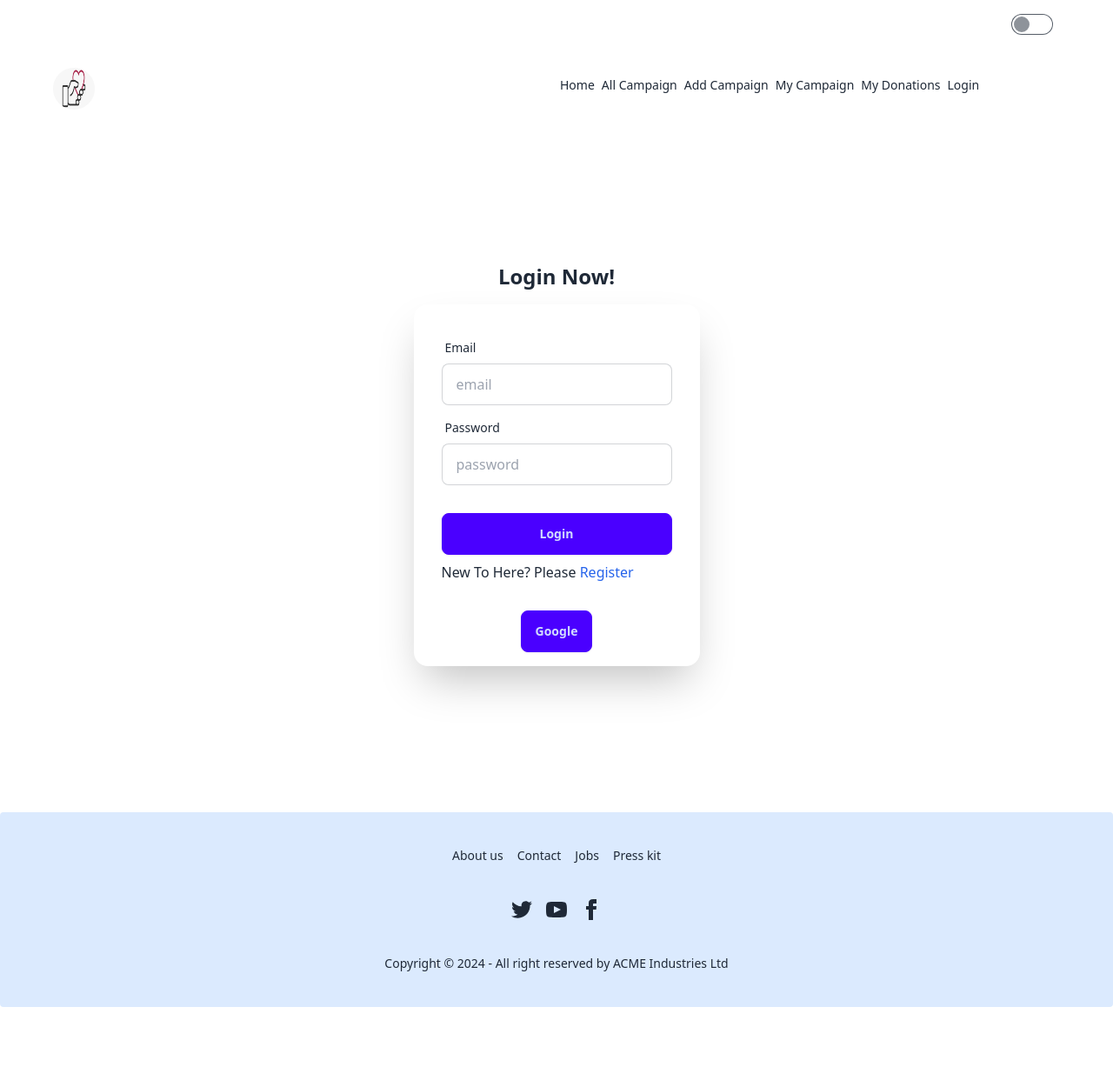
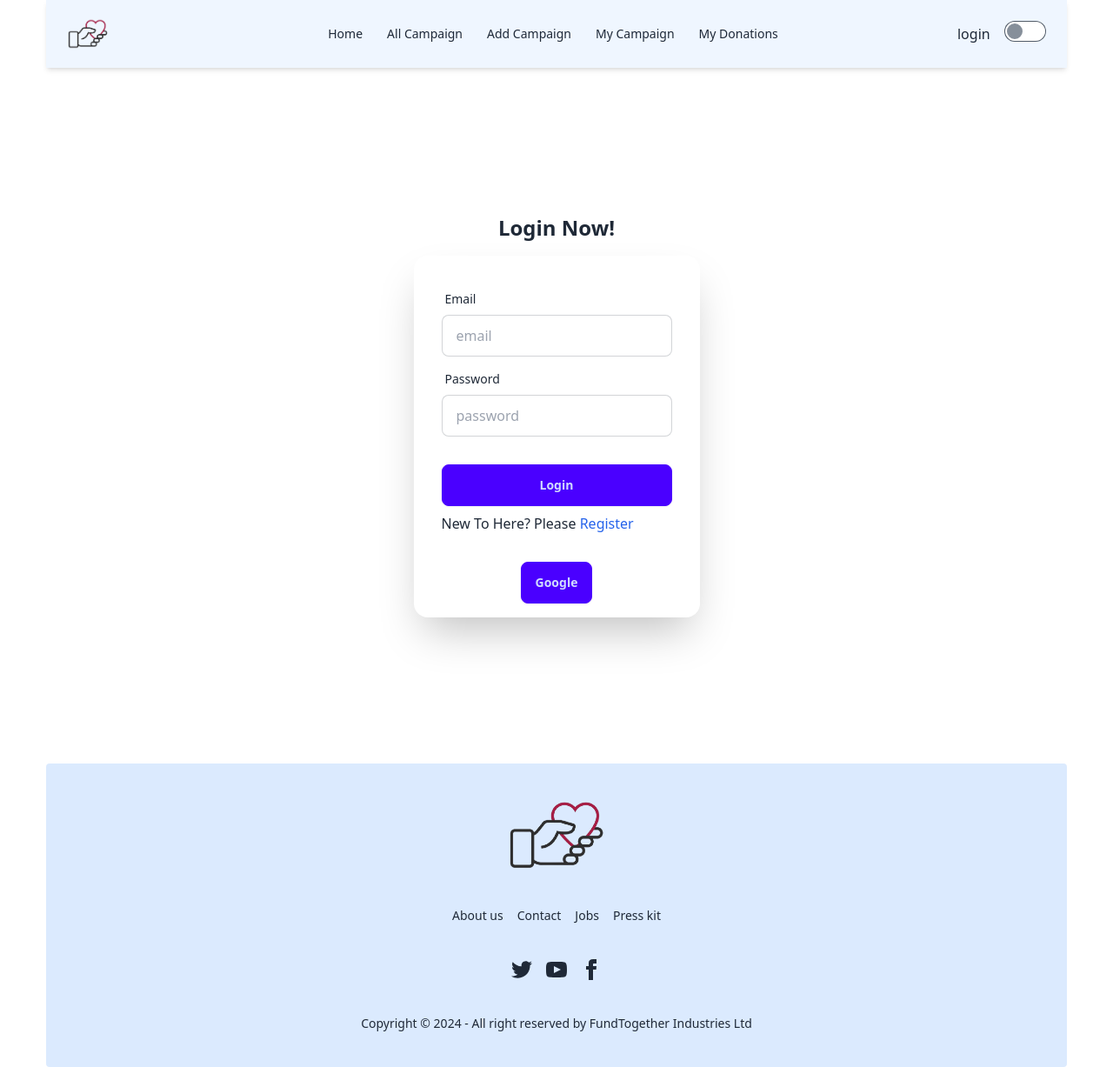
Before and after one commit to yousrahanif/Donation-Platform-Client, a React (Vite) app: page /login in a window 1280 px wide. Shown: the whole page at 87% size. Before the commit the page ends 1158 px from the top, so only its background shows below. Built offline with nearby package versions, Linux system fonts and the light colour scheme; no server answers.

Commit message:
new change

```diff
--- a/src/components/AllCampaign.jsx
+++ b/src/components/AllCampaign.jsx
@@ -1,97 +1,146 @@
+// import React, { useState } from 'react';
+// import { NavLink, useLoaderData } from 'react-router-dom';
+// import AllCampaignCards from './AllCampaignCards';
+
+// const AllCampaign = () => {
+//     const campaigns = useLoaderData()
+//     const [sortedCampaigns, setSortedCampaigns] = useState(campaigns);
+// const handleSort = ()=>{
+//     const sorted = [...campaigns].sort((a, b) => a.amount - b.amount);
+// setSortedCampaigns(sorted)
+// }
+//     return (
+// //         <div>
+// //               <div className='flex justify-center items-center'>
+// //              <button className='btn m-4' onClick={handleSort}>Sort</button>
+// //          </div>
+// //               <div className='flex justify-center  mb-4'>
+
+
+
+// //      <div className='mx-auto grid grid-cols-1 md:grid-cols-2 lg:grid-cols-3 gap-4'>
+// // {
+// // sortedCampaigns.map(campaign=><AllCampaignCards
+// // key={campaign._id}
+// // campaign={campaign}
+// // ></AllCampaignCards>)
+// // }
+
+// // </div>
+// //  </div>
+// //         </div>
+
+// <div className='mx-auto w-11/12'>
+//             {/* Sort Button */}
+//             <h1 className="text-3xl font-bold text-center p-4">All Campaigns!</h1>
+
+//             <div className="flex justify-center items-center">
+//                 <button className="btn m-4 bg-blue-100" onClick={handleSort}>Sort by Amount</button>
+//             </div>
+
+//             {/* Campaign Table */}
+//             <div className="overflow-x-auto">
+//                 <table className="table w-full">
+//                     <thead>
+//                         <tr>
+//                             <th></th>
+//                             <th>Title</th>
+//                             <th>Type</th>
+//                             <th>Description</th>
+//                             <th>Minimum Amount</th>
+//                             <th>Due Date</th>
+//                             <th>By</th>
+//                             <th>Actions</th>
+//                         </tr>
+//                     </thead>
+//                     <tbody>
+//                         {sortedCampaigns.map((campaign) => (
+//                             <tr key={campaign._id}>
+//                                 <td>
+//                                     <label>
+//                                         <input type="checkbox" className="checkbox" />
+//                                     </label>
+//                                 </td>
+//                                 <td>{campaign.title}</td>
+//                                 <td>
+//                                     <div className="badge ">{campaign.type}</div>
+//                                 </td>
+//                                 <td>{campaign.description}</td>
+//                                 <td>${campaign.amount}</td>
+//                                 <td>{campaign.deadline}</td>
+//                                 <td>{campaign.name}</td>
+//                                 <td>
+//                                     <NavLink to={`/allcampaigns/${campaign._id}`} className="btn bg-blue-100 btn-md">See More</NavLink>
+//                                 </td>
+//                             </tr>
+//                         ))}
+//                     </tbody>
+//                     {/* <tfoot>
+//                         <tr>
+//                             <th></th>
+//                             <th>Title</th>
+//                             <th>Type</th>
+//                             <th>Description</th>
+//                             <th>Minimum Amount</th>
+//                             <th>Due Date</th>
+//                             <th>By</th>
+//                             <th>Actions</th>
+//                         </tr>
+//                     </tfoot> */}
+//                 </table>
+//             </div>
+//         </div>
+
+
+//     );
+// };
+
+// export default AllCampaign;
+
 import React, { useState } from 'react';
-import { NavLink, useLoaderData } from 'react-router-dom';
+import { useLoaderData } from 'react-router-dom';
 import AllCampaignCards from './AllCampaignCards';
 
 const AllCampaign = () => {
-    const campaigns = useLoaderData()
+    const campaigns = useLoaderData();
     const [sortedCampaigns, setSortedCampaigns] = useState(campaigns);
-const handleSort = ()=>{
-    const sorted = [...campaigns].sort((a, b) => a.amount - b.amount);
-setSortedCampaigns(sorted)
-}
+
+    const handleSortAscending = () => {
+        const sorted = [...campaigns].sort((a, b) => a.amount - b.amount);
+        setSortedCampaigns(sorted);
+    };
+
+    const handleSortDescending = () => {
+        const sorted = [...campaigns].sort((a, b) => b.amount - a.amount);
+        setSortedCampaigns(sorted);
+    };
+
     return (
-//         <div>
-//               <div className='flex justify-center items-center'>
-//              <button className='btn m-4' onClick={handleSort}>Sort</button>
-//          </div>
-//               <div className='flex justify-center  mb-4'>
-
-
-
-//      <div className='mx-auto grid grid-cols-1 md:grid-cols-2 lg:grid-cols-3 gap-4'>
-// {
-// sortedCampaigns.map(campaign=><AllCampaignCards
-// key={campaign._id}
-// campaign={campaign}
-// ></AllCampaignCards>)
-// }
-
-// </div>
-//  </div>
-//         </div>
-
-<div className='mx-auto w-11/12'>
-            {/* Sort Button */}
+        <div className="mx-auto w-11/12">
+            {/* Page Header */}
             <h1 className="text-3xl font-bold text-center p-4">All Campaigns!</h1>
 
-            <div className="flex justify-center items-center">
-                <button className="btn m-4 bg-blue-100" onClick={handleSort}>Sort by Amount</button>
+            {/* Sort Buttons */}
+            <div className="flex justify-center items-center space-x-4">
+                <button
+                    className="btn m-4 bg-blue-100"
+                    onClick={handleSortAscending}>
+                    Sort Ascending
+                </button>
+                <button
+                    className="btn m-4 bg-blue-100"
+                    onClick={handleSortDescending}>
+                    Sort Descending
+                </button>
             </div>
 
-            {/* Campaign Table */}
-            <div className="overflow-x-auto">
-                <table className="table w-full">
-                    <thead>
-                        <tr>
-                            <th></th>
-                            <th>Title</th>
-                            <th>Type</th>
-                            <th>Description</th>
-                            <th>Minimum Amount</th>
-                            <th>Due Date</th>
-                            <th>By</th>
-                            <th>Actions</th>
-                        </tr>
-                    </thead>
-                    <tbody>
-                        {sortedCampaigns.map((campaign) => (
-                            <tr key={campaign._id}>
-                                <td>
-                                    <label>
-                                        <input type="checkbox" className="checkbox" />
-                                    </label>
-                                </td>
-                                <td>{campaign.title}</td>
-                                <td>
-                                    <div className="badge ">{campaign.type}</div>
-                                </td>
-                                <td>{campaign.description}</td>
-                                <td>${campaign.amount}</td>
-                                <td>{campaign.deadline}</td>
-                                <td>{campaign.name}</td>
-                                <td>
-                                    <NavLink to={`/allcampaigns/${campaign._id}`} className="btn bg-blue-100 btn-md">See More</NavLink>
-                                </td>
-                            </tr>
-                        ))}
-                    </tbody>
-                    {/* <tfoot>
-                        <tr>
-                            <th></th>
-                            <th>Title</th>
-                            <th>Type</th>
-                            <th>Description</th>
-                            <th>Minimum Amount</th>
-                            <th>Due Date</th>
-                            <th>By</th>
-                            <th>Actions</th>
-                        </tr>
-                    </tfoot> */}
-                </table>
+            {/* Campaign Cards */}
+            <div className="grid grid-cols-1 md:grid-cols-2 lg:grid-cols-3 gap-4">
+                {sortedCampaigns.map((campaign) => (
+                    <AllCampaignCards key={campaign._id} campaign={campaign} />
+                ))}
             </div>
         </div>
-
-
     );
 };
 
--- a/src/components/AllCampaignHome.jsx
+++ b/src/components/AllCampaignHome.jsx
@@ -16,7 +16,7 @@ const AllCampaignHome = () => {
 
 
 
-     <div className='mx-auto grid grid-cols-1 md:grid-cols-2 lg:grid-cols-3 gap-4'>
+     <div className='mx-auto grid grid-cols-1 md:grid-cols-2 lg:grid-cols-4 gap-2'>
  {
 sortedCampaigns.map(campaign=><AllCampaignCards
  key={campaign._id}
--- a/src/components/Footer.jsx
+++ b/src/components/Footer.jsx
@@ -1,9 +1,12 @@
 import React from 'react';
+import logo from '../assets/logo.png'
 
 const Footer = () => {
     return (
-        <div>
+        <div className='w-11/12 mx-auto'>
             <footer className="footer footer-center bg-blue-100 text-base-content rounded p-10">
+            <img className="w-48 rounded-full" src={logo} alt="" />
+
   <nav className="grid grid-flow-col gap-4">
     <a className="link link-hover">About us</a>
     <a className="link link-hover">Contact</a>
@@ -12,43 +15,70 @@ const Footer = () => {
   </nav>
   <nav>
   <div className="grid grid-flow-col gap-4">
-      <a>
+  {/* Twitter */}
+  <a
+    href="https://twitter.com"
+    target="_blank"
+    rel="noopener noreferrer"
+    aria-label="Visit Twitter"
+  >
     <svg
       xmlns="http://www.w3.org/2000/svg"
       width="24"
       height="24"
       viewBox="0 0 24 24"
-          className="fill-current">
+      className="fill-current"
+    >
       <path
-            d="M24 4.557c-.883.392-1.832.656-2.828.775 1.017-.609 1.798-1.574 2.165-2.724-.951.564-2.005.974-3.127 1.195-.897-.957-2.178-1.555-3.594-1.555-3.179 0-5.515 2.966-4.797 6.045-4.091-.205-7.719-2.165-10.148-5.144-1.29 2.213-.669 5.108 1.523 6.574-.806-.026-1.566-.247-2.229-.616-.054 2.281 1.581 4.415 3.949 4.89-.693.188-1.452.232-2.224.084.626 1.956 2.444 3.379 4.6 3.419-2.07 1.623-4.678 2.348-7.29 2.04 2.179 1.397 4.768 2.212 7.548 2.212 9.142 0 14.307-7.721 13.995-14.646.962-.695 1.797-1.562 2.457-2.549z"></path>
+        d="M24 4.557c-.883.392-1.832.656-2.828.775 1.017-.609 1.798-1.574 2.165-2.724-.951.564-2.005.974-3.127 1.195-.897-.957-2.178-1.555-3.594-1.555-3.179 0-5.515 2.966-4.797 6.045-4.091-.205-7.719-2.165-10.148-5.144-1.29 2.213-.669 5.108 1.523 6.574-.806-.026-1.566-.247-2.229-.616-.054 2.281 1.581 4.415 3.949 4.89-.693.188-1.452.232-2.224.084.626 1.956 2.444 3.379 4.6 3.419-2.07 1.623-4.678 2.348-7.29 2.04 2.179 1.397 4.768 2.212 7.548 2.212 9.142 0 14.307-7.721 13.995-14.646.962-.695 1.797-1.562 2.457-2.549z"
+      ></path>
     </svg>
   </a>
-      <a>
+
+  {/* YouTube */}
+  <a
+    href="https://youtube.com"
+    target="_blank"
+    rel="noopener noreferrer"
+    aria-label="Visit YouTube"
+  >
     <svg
       xmlns="http://www.w3.org/2000/svg"
       width="24"
       height="24"
       viewBox="0 0 24 24"
-          className="fill-current">
+      className="fill-current"
+    >
       <path
-            d="M19.615 3.184c-3.604-.246-11.631-.245-15.23 0-3.897.266-4.356 2.62-4.385 8.816.029 6.185.484 8.549 4.385 8.816 3.6.245 11.626.246 15.23 0 3.897-.266 4.356-2.62 4.385-8.816-.029-6.185-.484-8.549-4.385-8.816zm-10.615 12.816v-8l8 3.993-8 4.007z"></path>
+        d="M19.615 3.184c-3.604-.246-11.631-.245-15.23 0-3.897.266-4.356 2.62-4.385 8.816.029 6.185.484 8.549 4.385 8.816 3.6.245 11.626.246 15.23 0 3.897-.266 4.356-2.62 4.385-8.816-.029-6.185-.484-8.549-4.385-8.816zm-10.615 12.816v-8l8 3.993-8 4.007z"
+      ></path>
     </svg>
   </a>
-      <a>
+
+  {/* Facebook */}
+  <a
+    href="https://facebook.com"
+    target="_blank"
+    rel="noopener noreferrer"
+    aria-label="Visit Facebook"
+  >
     <svg
       xmlns="http://www.w3.org/2000/svg"
       width="24"
       height="24"
       viewBox="0 0 24 24"
-          className="fill-current">
+      className="fill-current"
+    >
       <path
-            d="M9 8h-3v4h3v12h5v-12h3.642l.358-4h-4v-1.667c0-.955.192-1.333 1.115-1.333h2.885v-5h-3.808c-3.596 0-5.192 1.583-5.192 4.615v3.385z"></path>
+        d="M9 8h-3v4h3v12h5v-12h3.642l.358-4h-4v-1.667c0-.955.192-1.333 1.115-1.333h2.885v-5h-3.808c-3.596 0-5.192 1.583-5.192 4.615v3.385z"
+      ></path>
     </svg>
   </a>
 </div>
+
   </nav>
   <aside>
-    <p>Copyright © {new Date().getFullYear()} - All right reserved by ACME Industries Ltd</p>
+    <p>Copyright © {new Date().getFullYear()} - All right reserved by FundTogether Industries Ltd</p>
   </aside>
 </footer>
         </div>
--- a/src/components/MyDonation.jsx
+++ b/src/components/MyDonation.jsx
@@ -42,7 +42,7 @@ const MyDonation = () => {
       }
 
     return (
-        <div >
+        <div className='w-11/12 mx-auto' >
             <h1 className="text-3xl font-bold text-center p-4">My Donation!</h1>
 
     <div className='flex justify-center mb-4'>
@@ -63,7 +63,7 @@ const MyDonation = () => {
          <span>Warning: You Have Not Donated Using This Login!</span>
        </div>
         ) : (
-          <div className='grid grid-cols-1 md:grid-cols-2 lg:grid-cols-3 gap-4 '>
+          <div className='grid grid-cols-1 md:grid-cols-2 lg:grid-cols-4 gap-2 '>
          {
              campaigns.map(campaign=><MyDonationCards
                 key={campaign._id}
--- a/src/components/Navbar.jsx
+++ b/src/components/Navbar.jsx
@@ -1,84 +1,179 @@
+
+
+
+// import React, { useContext, useState } from 'react';
+// import { Link, NavLink } from 'react-router-dom';
+// import logo from '../assets/logo.jpg'
+// import { AuthContext } from '../providers/Authprovider';
+// import { Tooltip } from 'react-tooltip'
+
+
+// const Navbar = () => {
+//   const {user, signOutUser} = useContext(AuthContext)
+
+//   const [theme, setTheme] = useState('light');
+//   const handleToggleTheme=()=>{
+//     setTheme(theme === 'light' ? 'dark' : 'light');
+//     document.documentElement.setAttribute('data-theme', theme === 'light' ? 'dark' : 'light')
+//   }
+//   const handleSignOut=()=>{
+//     signOutUser()
+//     .then(()=>{
+//       // console.log('user sign out successfully')
+//     })
+//     .catch(error=>{
+//       // console.log("Error", error.message)
+//     })
+//   }
+//     const navLinks =<>
+
+
+// <NavLink to="/" className="mr-2">Home</NavLink>
+
+// <NavLink to="/allcampaigns" className="mr-2">All Campaign</NavLink>
+// <NavLink to="/addCampaign" className="mr-2">Add Campaign</NavLink>
+
+// <NavLink to="/mycampaign"  className="mr-2">My Campaign</NavLink>
+// <NavLink to="/mydonation" className="mr-2">My Donations</NavLink>
+// {user ? (
+//               <div className=''>
+//                                 <NavLink onClick={handleSignOut} >Sign Out</NavLink>
+
+//                 {/* <div className="w-10  mr-2">
+//                   <img alt="User Avatar" src={user?.photoURL ||"https://i.ibb.co/kSMdsjQ/website.jpg"} className='w-12 h-12 rounded-full mt-2'/>
+//                 </div> */}
+
+
+
+// <div className="relative mr-4">
+//             <img
+//             id='photoUrlId'
+//               src={user.photoURL || "https://i.ibb.co/kSMdsjQ/website.jpg"}
+//               alt="User Avatar"
+//               className="w-12 h-12 rounded-full cursor-pointer"
+//             />
+//             <Tooltip anchorId="photoUrlId" place="top">
+//             {user?.displayName || 'Anonymous'}</Tooltip>
+
+//           </div>
+
+
+//               </div>
+//             ) : (
+//               <div>
+//                 <NavLink to="/login">
+//                   Login
+//                 </NavLink>
+//               </div>
+//             )}
+
+
+
+
+//     </>
+
+//     return (
+//         <div className='mx-auto w-11/12'>
+//           <div className='text-right m-4'>
+// <input onClick={handleToggleTheme} type="checkbox" value="synthwave" className="toggle theme-controller" />
+
+// </div>
+//             <div className="navbar bg-base-100">
+//   <div className="navbar-start">
+//     <div className="dropdown">
+//       <div tabIndex={0} role="button" className="btn btn-ghost lg:hidden">
+//         <svg
+//           xmlns="http://www.w3.org/2000/svg"
+//           className="h-5 w-5"
+//           fill="none"
+//           viewBox="0 0 24 24"
+//           stroke="currentColor">
+//           <path
+//             strokeLinecap="round"
+//             strokeLinejoin="round"
+//             strokeWidth="2"
+//             d="M4 6h16M4 12h8m-8 6h16" />
+//         </svg>
+
+//       </div>
+
+//       <ul
+//         tabIndex={0}
+//         className="menu menu-sm dropdown-content bg-base-100 rounded-box z-[1] mt-3 w-52 p-2 shadow">
+//         {
+//             navLinks
+//         }
+
+//       </ul>
+//     </div>
+
+// <Link to="/">
+// <img  src={logo} className='w-12 h-12 rounded-full mt-2' alt="" />
+// </Link>
+
+// </div>
+// {/* <NavLink className="text-red-500">FundTogether</NavLink> */}
+
+//   <div className="navbar-center hidden lg:flex">
+//     <ul className="menu menu-horizontal px-1">
+//     {
+//             navLinks
+//         }
+//     </ul>
+//   </div>
+
+
+// </div>
+//         </div>
+//     );
+// };
+
+// export default Navbar;
+
+
+
+
 
 
 
 import React, { useContext, useState } from 'react';
 import { Link, NavLink } from 'react-router-dom';
-import logo from '../assets/logo.jpg'
+import logo from '../assets/logo.png';
 import { AuthContext } from '../providers/Authprovider';
-import { Tooltip } from 'react-tooltip'
-
 
 const Navbar = () => {
-  const {user, signOutUser} = useContext(AuthContext)
+  const [theme, setTheme] = useState('light');
+  const handleToggleTheme = () => {
+    setTheme(theme === 'light' ? 'dark' : 'light');
+    document.documentElement.setAttribute('data-theme', theme === 'light' ? 'dark' : 'light');
+  };
 
-  const [theme, setTheme] = useState('light');
-  const handleToggleTheme=()=>{
-    setTheme(theme === 'light' ? 'dark' : 'light');
-    document.documentElement.setAttribute('data-theme', theme === 'light' ? 'dark' : 'light')
-  }
-  const handleSignOut=()=>{
+  const authInfo = useContext(AuthContext);
+  const { signOutUser, user } = authInfo;
+
+  const handleSignOut = () => {
     signOutUser()
-    .then(()=>{
-      // console.log('user sign out successfully')
+      .then(() => {
+        // Sign-out successful.
       })
-    .catch(error=>{
-      // console.log("Error", error.message)
-    })
-  }
-    const navLinks =<>
+      .catch((error) => {
+        // An error happened.
+      });
+  };
 
-
+  const link = (
+    <>
       <NavLink to="/" className="mr-2">Home</NavLink>
-
       <NavLink to="/allcampaigns" className="mr-2">All Campaign</NavLink>
       <NavLink to="/addCampaign" className="mr-2">Add Campaign</NavLink>
-
-<NavLink to="/mycampaign"  className="mr-2">My Campaign</NavLink>
+      <NavLink to="/mycampaign" className="mr-2">My Campaign</NavLink>
       <NavLink to="/mydonation" className="mr-2">My Donations</NavLink>
-{user ? (
-              <div className=''>
-                                <NavLink onClick={handleSignOut} >Sign Out</NavLink>
-
-                {/* <div className="w-10  mr-2">
-                  <img alt="User Avatar" src={user?.photoURL ||"https://i.ibb.co/kSMdsjQ/website.jpg"} className='w-12 h-12 rounded-full mt-2'/>
-                </div> */}
-
-
-
-<div className="relative mr-4">
-            <img
-            id='photoUrlId'
-              src={user.photoURL || "https://i.ibb.co/kSMdsjQ/website.jpg"}
-              alt="User Avatar"
-              className="w-12 h-12 rounded-full cursor-pointer"
-            />
-            <Tooltip anchorId="photoUrlId" place="top">
-            {user?.displayName || 'Anonymous'}</Tooltip>
-
-          </div>
-
-
-              </div>
-            ) : (
-              <div>
-                <NavLink to="/login">
-                  Login
-                </NavLink>
-              </div>
-            )}
-
-
-
-
     </>
+  );
 
   return (
-        <div className='mx-auto w-11/12'>
-          <div className='text-right m-4'>
-<input onClick={handleToggleTheme} type="checkbox" value="synthwave" className="toggle theme-controller" />
-
-</div>
-            <div className="navbar bg-base-100">
+    <div className="mx-auto w-11/12 sticky top-0 z-50 shadow-md">
+      <div className="navbar bg-blue-50 ">
         <div className="navbar-start">
           <div className="dropdown">
             <div tabIndex={0} role="button" className="btn btn-ghost lg:hidden">
@@ -87,42 +182,43 @@ const Navbar = () => {
                 className="h-5 w-5"
                 fill="none"
                 viewBox="0 0 24 24"
-          stroke="currentColor">
+                stroke="currentColor"
+              >
                 <path
                   strokeLinecap="round"
                   strokeLinejoin="round"
                   strokeWidth="2"
-            d="M4 6h16M4 12h8m-8 6h16" />
+                  d="M4 6h16M4 12h8m-8 6h16"
+                />
               </svg>
-
             </div>
-
             <ul
               tabIndex={0}
-        className="menu menu-sm dropdown-content bg-base-100 rounded-box z-[1] mt-3 w-52 p-2 shadow">
-        {
-            navLinks
-        }
-
+              className="menu menu-sm dropdown-content bg-base-100 rounded-box z-[1] mt-3 w-52 p-2 shadow"
+            >
+              {link}
             </ul>
           </div>
-
-<Link to="/">
-<img  src={logo} className='w-12 h-12 rounded-full mt-2' alt="" />
-</Link>
-
+          <img className="w-20 rounded-full" src={logo} alt="" />
         </div>
-{/* <NavLink className="text-red-500">FundTogether</NavLink> */}
-
         <div className="navbar-center hidden lg:flex">
-    <ul className="menu menu-horizontal px-1">
-    {
-            navLinks
-        }
+          <ul className="menu menu-horizontal px-1 gap-5">
+            {link}
           </ul>
         </div>
-
-
+        <div className="navbar-end">
+          {
+            user ?
+            <>
+              <span>{user.displayName} </span>
+              <button className="btn m-2 bg-blue-50 " onClick={handleSignOut}>Sign out</button>
+            </> :
+            <Link to="/login"> login </Link>
+          }
+          <div className="text-right m-4">
+            <input onClick={handleToggleTheme} type="checkbox" value="synthwave" className="toggle theme-controller" />
+          </div>
+        </div>
       </div>
     </div>
   );
--- a/src/components/Root.jsx
+++ b/src/components/Root.jsx
@@ -6,12 +6,11 @@ import Footer from './Footer';
 const Root = () => {
     return (
         <div className="min-h-screen flex flex-col">
-            <Navbar></Navbar>
+            <Navbar />
             <div className="flex-grow">
-            <Outlet></Outlet>
+                <Outlet />
             </div>
-
-            <Footer></Footer>
+            <Footer />
         </div>
     );
 };
--- a/src/components/Testimonials.jsx
+++ b/src/components/Testimonials.jsx
@@ -5,7 +5,7 @@ const Testimonials = () => {
 
         <div className='mx-auto w-11/12 flex flex-col justify-center items-center m-4'>
             <h2 className='text-center font-bold text-3xl'>Our Testimonials</h2>
-            <div className='grid sm:grid-cols-1 md:grid-cols-2 lg:grid-cols-3 gap-2 justify-center items-center'>
+            <div className='grid sm:grid-cols-1 md:grid-cols-2 lg:grid-cols-3 gap-4 justify-center items-center'>
             <div className="card bg-base-100 w-96 shadow-xl">
   <div className="card-body">
     <p>FundTogether made it easy to find investors for my startup. The process was simple, and the support was exceptional!</p>
```
Also changed, not shown: src/components/AllCampaignCards.jsx (+11 -6 lines), src/assets/logo.png (added), src/assets/logo2.jpg (renamed from src/assets/logo.jpg). Lines whose indentation alone changed are shown as unchanged.
